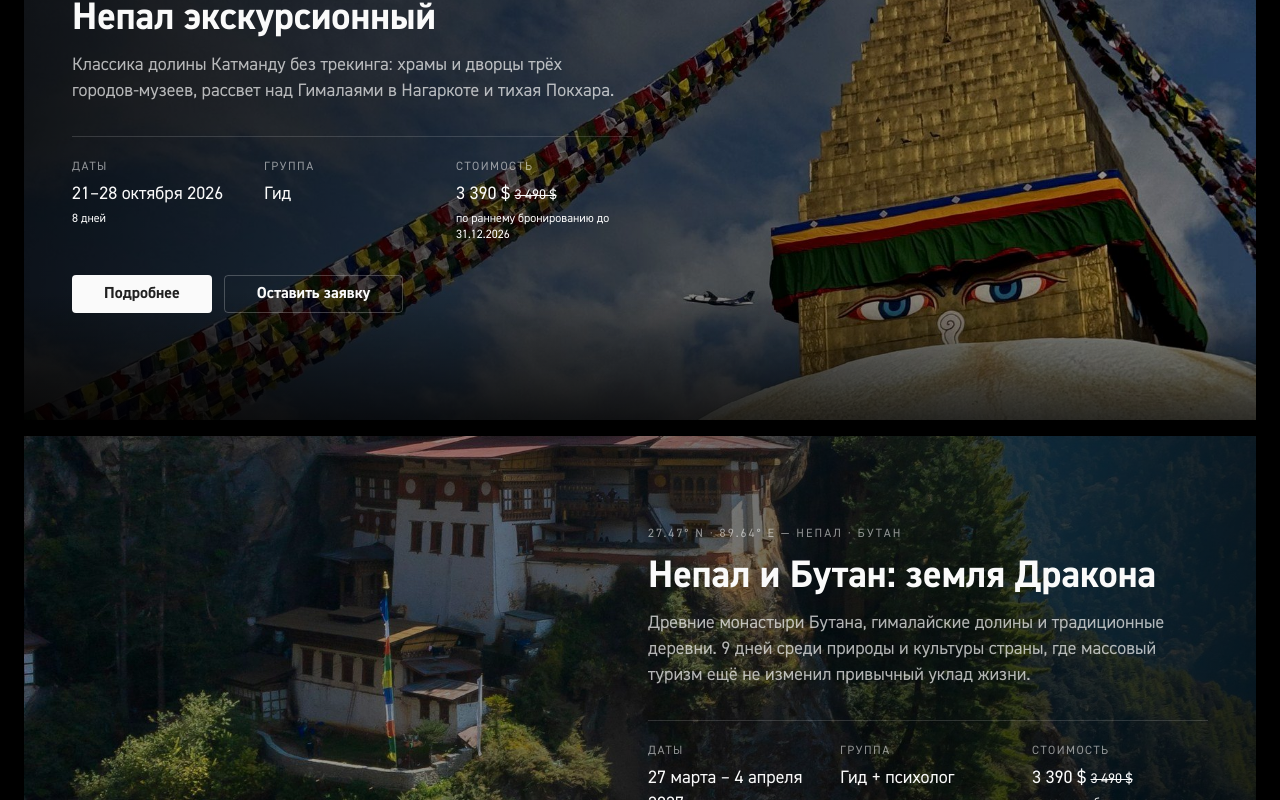
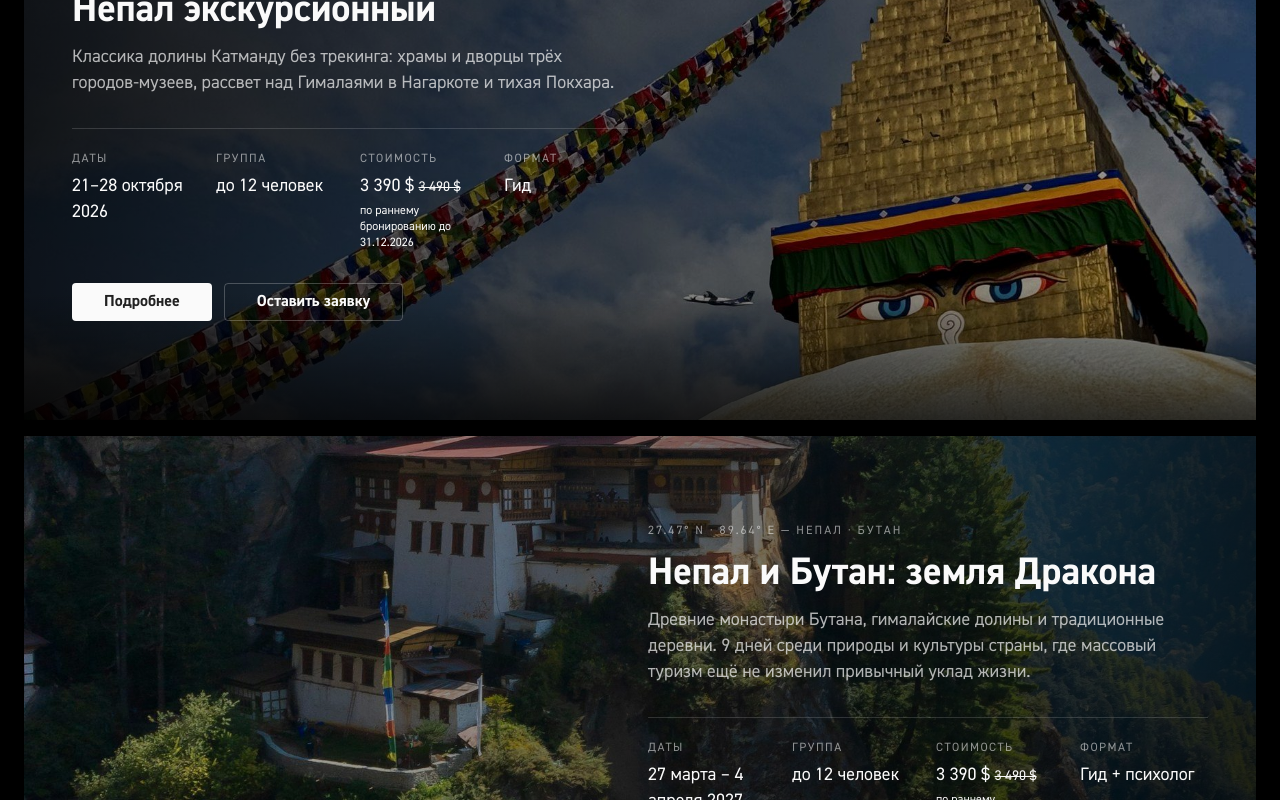
Before and after one commit to fifulina-uxui/wild-soul-routes, a React (Vite) app: page / in a window 1280 px wide. Shown: the part 1140-1940 px from the top of the page. Built offline with nearby package versions, Linux system fonts and the light colour scheme.

Commit message:
Tour meta: drop duration, 'Группа' shows group size, restore format column

```diff
--- a/src/data/content.ts
+++ b/src/data/content.ts
@@ -42,7 +42,7 @@ export interface PageContent {
     label: string
     heading: string
     empty: string
-    meta: { group: string; price: string; priceEarly: string; start: string; highlight: string }
+    meta: { group: string; groupSize: string; price: string; priceEarly: string; start: string; highlight: string; crew: string }
     crewNames: { guide: string; psych: string; both: string }
     items: Tour[]
   }
@@ -167,7 +167,7 @@ export const content: Record<'ru' | 'en', PageContent> = {
       label: 'Маршруты',
       heading: 'Ближайшие туры',
       empty: 'Сейчас все группы в пути. Оставьте заявку — сообщим о новых датах первыми.',
-      meta: { group: 'Группа', price: 'Стоимость', priceEarly: 'по раннему бронированию до 31.12.2026', start: 'Даты', highlight: 'Главное' },
+      meta: { group: 'Группа', groupSize: 'до 12 человек', price: 'Стоимость', priceEarly: 'по раннему бронированию до 31.12.2026', start: 'Даты', highlight: 'Главное', crew: 'Формат' },
       crewNames: { guide: 'Гид', psych: 'Психолог', both: 'Гид + психолог' },
       items: [
         {
@@ -1237,7 +1237,7 @@ export const content: Record<'ru' | 'en', PageContent> = {
       label: 'Routes',
       heading: 'Upcoming tours',
       empty: 'All groups are on the road right now. Leave a request and we will tell you about new dates first.',
-      meta: { group: 'Group', price: 'Price', priceEarly: 'early booking until Dec 31, 2026', start: 'Dates', highlight: 'Highlight' },
+      meta: { group: 'Group', groupSize: 'up to 12 people', price: 'Price', priceEarly: 'early booking until Dec 31, 2026', start: 'Dates', highlight: 'Highlight', crew: 'Format' },
       crewNames: { guide: 'Guide', psych: 'Psychologist', both: 'Guide + psychologist' },
       items: [
         {
--- a/src/pages/TourDetailPage.tsx
+++ b/src/pages/TourDetailPage.tsx
@@ -294,12 +294,11 @@ export default function TourDetailPage() {
               <div>
                 <dt className={metaLabel}>{t.tours.meta.start}</dt>
                 <dd className="mt-1 text-[18px] leading-[26px] text-[#fafafa]">{tour.start}</dd>
-                <p className="mt-1 text-[12px] leading-4 text-[#fafafa]">{tour.days}</p>
               </div>
               <div>
                 <dt className={metaLabel}>{t.tours.meta.group}</dt>
                 <dd className="mt-1 text-[18px] leading-[26px] text-[#fafafa]">
-                  {t.tours.crewNames[tour.crew]}
+                  {t.tours.meta.groupSize}
                 </dd>
               </div>
               <div>
@@ -311,6 +310,12 @@ export default function TourDetailPage() {
                   </span>
                 </dd>
                 <p className="mt-1 whitespace-pre-line text-[12px] leading-4 text-[#fafafa]">{t.tours.meta.priceEarly}</p>
+              </div>
+              <div>
+                <dt className={metaLabel}>{t.tours.meta.crew}</dt>
+                <dd className="mt-1 text-[18px] leading-[26px] text-[#fafafa]">
+                  {t.tours.crewNames[tour.crew]}
+                </dd>
               </div>
               <div className="col-span-2 mt-4 flex sm:col-span-3 lg:mt-0">
                 <button type="button" onClick={() => openLead(tour.title)} className={`${ctaPrimary} w-full sm:w-auto`}>
--- a/src/pages/ToursPage.tsx
+++ b/src/pages/ToursPage.tsx
@@ -135,14 +135,13 @@ export default function ToursPage() {
                         {t.tours.meta.start}
                       </dt>
                       <dd className="mt-1 text-[18px] leading-[26px] text-[#fafafa]">{tour.start}</dd>
-                      <p className="mt-1 text-[12px] leading-4 text-[#fafafa]">{tour.days}</p>
                     </div>
                     <div>
                       <dt className="text-[12px] uppercase leading-5 tracking-[0.12em] text-[rgb(250_250_250/55%)]">
                         {t.tours.meta.group}
                       </dt>
                       <dd className="mt-1 text-[18px] leading-[26px] text-[#fafafa]">
-                        {t.tours.crewNames[tour.crew]}
+                        {t.tours.meta.groupSize}
                       </dd>
                     </div>
                     <div>
@@ -158,6 +157,14 @@ export default function ToursPage() {
                       <p className="mt-1 whitespace-pre-line text-[12px] leading-4 text-[#fafafa]">
                         {t.tours.meta.priceEarly}
                       </p>
+                    </div>
+                    <div>
+                      <dt className="text-[12px] uppercase leading-5 tracking-[0.12em] text-[rgb(250_250_250/55%)]">
+                        {t.tours.meta.crew}
+                      </dt>
+                      <dd className="mt-1 text-[18px] leading-[26px] text-[#fafafa]">
+                        {t.tours.crewNames[tour.crew]}
+                      </dd>
                     </div>
                     <div className="col-span-2 mt-4 lg:mt-0">
                       <Link
--- a/src/sections/Tours.tsx
+++ b/src/sections/Tours.tsx
@@ -112,20 +112,19 @@ export default function Tours() {
                     {tour.description}
                   </p>
 
-                  <dl className="mt-8 grid grid-cols-2 gap-4 border-t border-[rgb(255_255_255/15%)] pt-5 sm:grid-cols-3">
+                  <dl className="mt-8 grid grid-cols-2 gap-4 border-t border-[rgb(255_255_255/15%)] pt-5 sm:grid-cols-4">
                     <div>
                       <dt className="text-[12px] uppercase leading-5 tracking-[0.12em] text-[rgb(250_250_250/55%)]">
                         {t.tours.meta.start}
                       </dt>
                       <dd className="mt-1 text-[18px] leading-[26px] text-[#fafafa]">{tour.start}</dd>
-                      <p className="mt-1 text-[12px] leading-4 text-[#fafafa]">{tour.days}</p>
                     </div>
                     <div>
                       <dt className="text-[12px] uppercase leading-5 tracking-[0.12em] text-[rgb(250_250_250/55%)]">
                         {t.tours.meta.group}
                       </dt>
                       <dd className="mt-1 text-[18px] leading-[26px] text-[#fafafa]">
-                        {t.tours.crewNames[tour.crew]}
+                        {t.tours.meta.groupSize}
                       </dd>
                     </div>
                     <div>
@@ -141,6 +140,14 @@ export default function Tours() {
                       <p className="mt-1 whitespace-pre-line text-[12px] leading-4 text-[#fafafa]">
                         {t.tours.meta.priceEarly}
                       </p>
+                    </div>
+                    <div>
+                      <dt className="text-[12px] uppercase leading-5 tracking-[0.12em] text-[rgb(250_250_250/55%)]">
+                        {t.tours.meta.crew}
+                      </dt>
+                      <dd className="mt-1 text-[18px] leading-[26px] text-[#fafafa]">
+                        {t.tours.crewNames[tour.crew]}
+                      </dd>
                     </div>
                   </dl>
 
```
